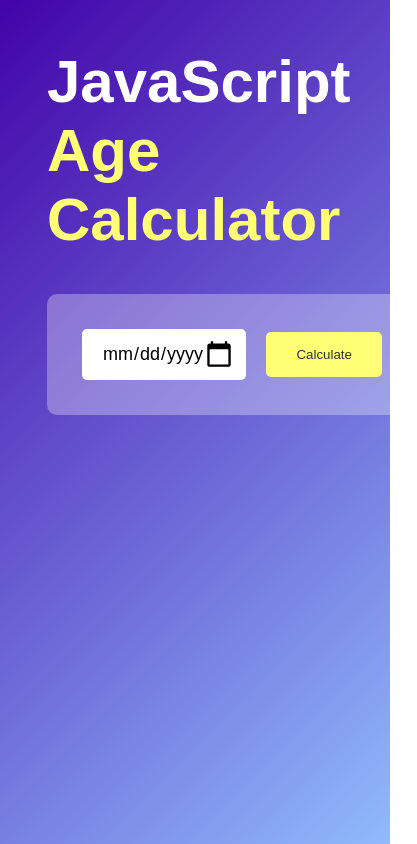
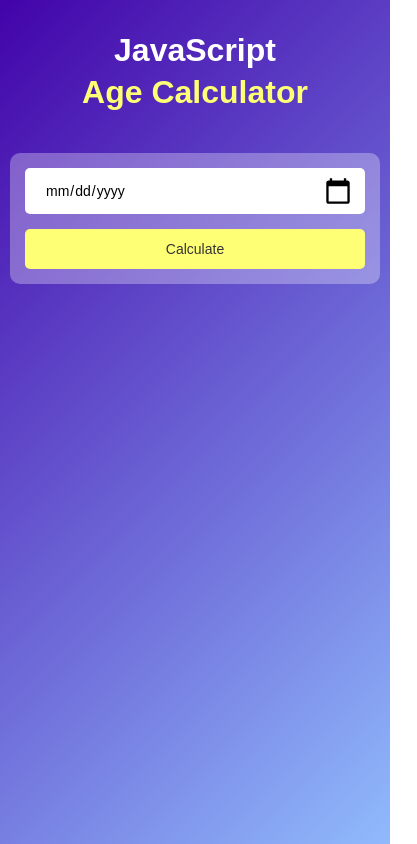
Before and after one commit to SayliW06/Age-calculator, a plain HTML site: page index.html in a window 390 px wide. Shown: the whole page, 417 px wide, since content can reach past the window. Drawn offline with Linux system fonts and the light colour scheme.

Commit message:
Updated CSS for responsive design

```diff
--- a/style.css
+++ b/style.css
@@ -80,3 +80,54 @@
 #result span {
     color: #ffff76;
 }
+
+/*  Responsive design for mobile */
+@media (max-width: 768px) {
+    .calculator {
+        margin: 20px auto;   /* center it */
+        text-align: center;
+    }
+
+    .calculator h1 {
+        font-size: 40px;    /* smaller heading */
+        line-height: 1.3;
+    }
+
+    .input-box {
+        flex-direction: column;  /* stack input + button */
+        padding: 20px;
+        gap: 15px; /* spacing between input and button */
+    }
+
+    .input-box input {
+        margin-right: 0;
+        width: 100%;
+        font-size: 16px;
+    }
+
+    .input-box button {
+        width: 100%;
+        font-size: 16px;
+        padding: 12px;
+    }
+
+    #result {
+        font-size: 18px;
+    }
+}
+
+/*  Extra small screens */
+@media (max-width: 480px) {
+    .calculator h1 {
+        font-size: 32px;
+    }
+
+    .input-box {
+        padding: 15px;
+    }
+
+    .input-box input,
+    .input-box button {
+        font-size: 14px;
+    }
+}
```
